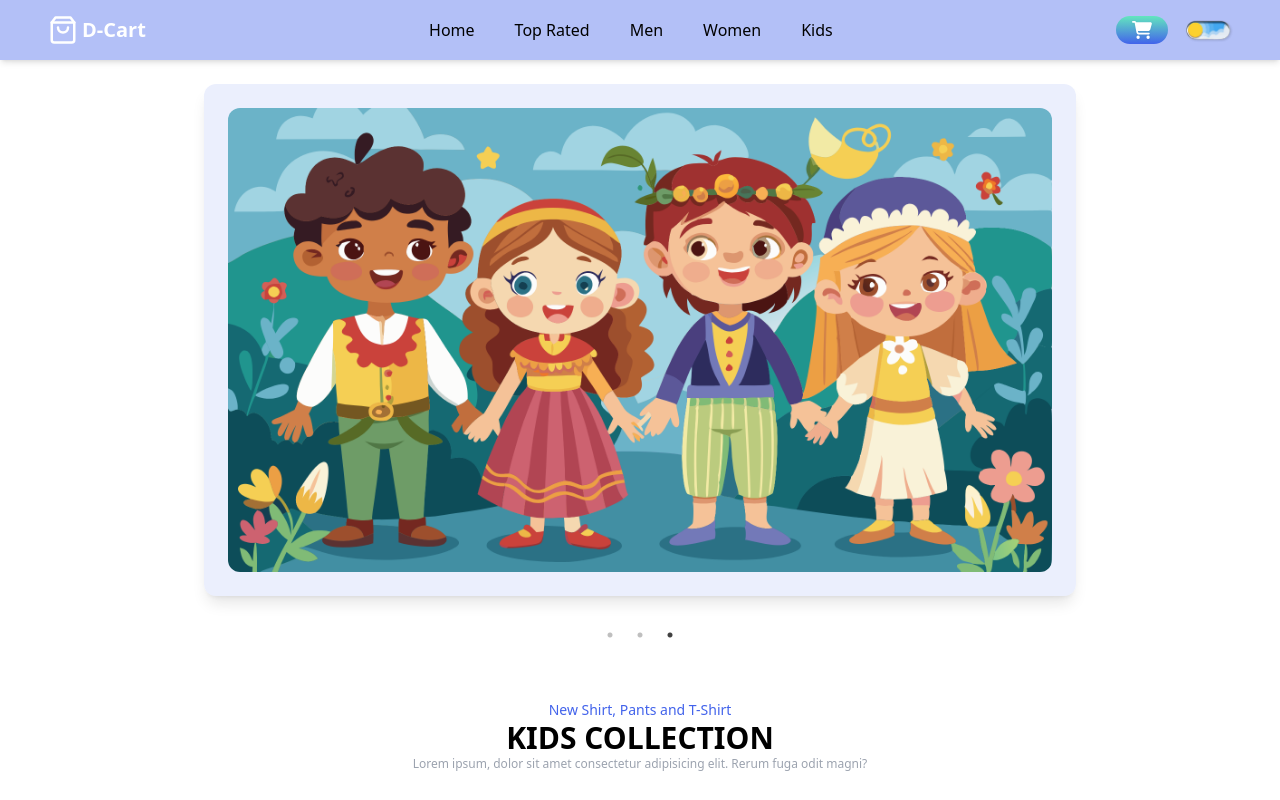
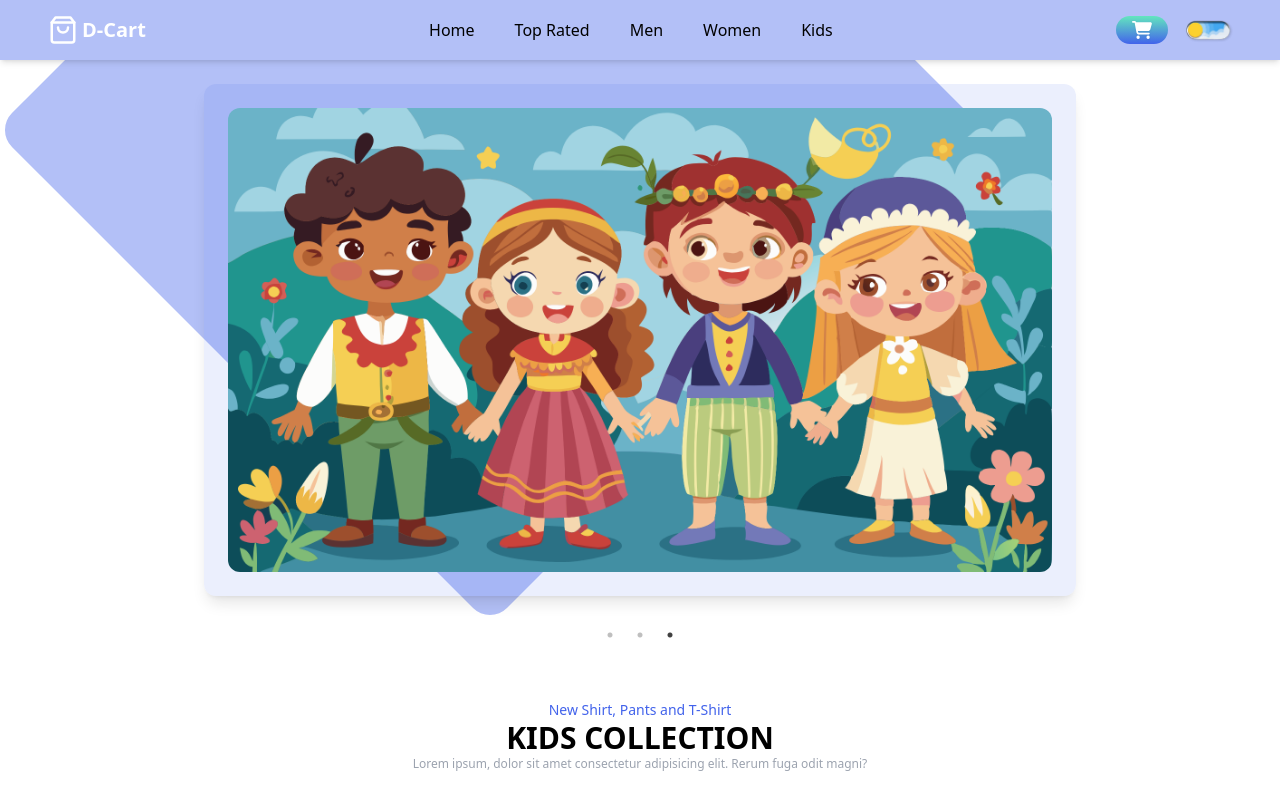
Before and after one commit to Dheerajkhatri69/d-cart, a React (Vite) app: page /d-cart/kid in a window 1280 px wide. Shown: the top 800 px of the page. Built offline with nearby package versions, Linux system fonts and the light colour scheme.

Commit message:
add: xmark

```diff
--- a/src/Components/DisplayProduct/DisplayProduct.jsx
+++ b/src/Components/DisplayProduct/DisplayProduct.jsx
@@ -46,9 +46,8 @@ const DisplayProduct = (props) => {
         <div className='relative overflow-hidden bg-gray-100 dark:bg-slate-950 dark:text-white duration-300'>
             <div className='h-[700px] w-[700px] bg-primary/40 absolute -top-1/2 right-0 rounded-3xl rotate-45 -z[8]'></div>
 
-            <div className='container mb-10'>
+            <div className='container mb-10 '>
                 <div className='rounded-md grid grid-cols-1 sm:grid-cols-1 md:grid-cols-1 lg:grid-cols-2 gap-10 items-center'>
-
                     <div data-aos="zoom-in">
                         <Slider {...settings}>
                             {
--- a/src/Components/NavBar/NavBar.jsx
+++ b/src/Components/NavBar/NavBar.jsx
@@ -1,5 +1,5 @@
 import { useState } from "react";
-import { FaCaretDown, FaCartShopping } from 'react-icons/fa6'
+import { FaCaretDown, FaCartShopping, FaXmark} from 'react-icons/fa6'
 import { FiShoppingBag } from 'react-icons/fi'
 import { FaBars } from "react-icons/fa";
 import { navbarData } from "./navbarData";
@@ -13,7 +13,6 @@ export default function Navbar(props) {
         setToggle(!toggle);
     };
 
-    // start mobile first plus facile
     return (
         <nav className="shadow-md bg-white dark:bg-text-white duration-200 sticky top-0 z-40">
             <div className="bg-primary/40 py-2">
@@ -27,7 +26,7 @@ export default function Navbar(props) {
                         className="flex justify-end md:hidden ring-1 ring-white rounded"
                         onClick={showNav}
                     >
-                        <i className="fas fa-bars text-white w-9 h-9 flex justify-center items-center hover:bg-white hover:text-primary/40"><FaBars size={25} /></i>
+                        <i className="fas fa-bars text-white w-9 h-9 flex justify-center items-center hover:bg-white hover:text-primary/40"><FaBars  size={25} className={`${toggle ? "hidden" : ""} duration-200`} /><FaXmark size={25} className={`${toggle ? "" : "hidden"} duration-200`} /></i>
                     </button>
 
                     <ul
@@ -41,7 +40,6 @@ export default function Navbar(props) {
                                         className="hover:text-primary/40 cursor-pointer"
                                         to={link.href}
                                         onClick={showNav}
-                                        // onClick={window.scrollTo(0,0)}
                                     >
                                         {link.title}
                                     </Link>
--- a/src/Components/Shopcategory/Shopcategory.jsx
+++ b/src/Components/Shopcategory/Shopcategory.jsx
@@ -116,8 +116,11 @@ const Shopcategory = (props) => {
         ]
     }
     return (
-        <div className='mb-12'>
-            <div className='container max-w-[1000px] mb-20'>
+        <div className='mb-12 overflow-hidden'>
+
+            <div className='container max-w-[1000px] mb-20 relative'>
+            <div className='h-[700px] w-[700px] bg-primary/40 absolute -top-1/2 left-0 rounded-3xl rotate-45 -z[8]'></div>
+
                 <div data-aos="zoom-in">
                     <Slider {...settings}>
                         {
@@ -143,9 +146,9 @@ const Shopcategory = (props) => {
                     <p data-aos='fade-up' className='text-sm text-primary'>New Shirt, Pants and T-Shirt</p>
                     <h1 data-aos='fade-up' className='text-3xl font-bold'>{
                         props.category === "men" ? "MEN COLLECTION" :
-                        props.category === "women" ? "WOMEN COLLECTION" :
-                        props.category === "kid" ? "KIDS COLLECTION" :
-                        "TOP RATED"
+                            props.category === "women" ? "WOMEN COLLECTION" :
+                                props.category === "kid" ? "KIDS COLLECTION" :
+                                    "TOP RATED"
                     }</h1>
                     <p data-aos='fade-up' className='text-xs text-gray-400'>Lorem ipsum, dolor sit amet consectetur adipisicing elit. Rerum fuga odit magni?</p>
                 </div>
```
